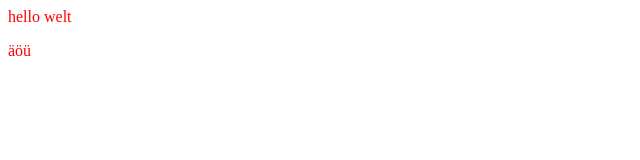
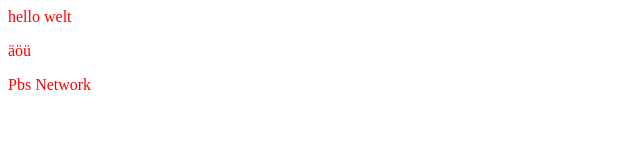
Before and after one commit to adalw/html-test, a plain HTML site: page index.html in a window 1280 px wide. Shown: the whole page, without its empty margins (0-640 px from the left). Drawn offline with Linux system fonts and the light colour scheme.

Commit message:
neues p-tag

```diff
--- a/index.html
+++ b/index.html
@@ -9,6 +9,7 @@
 <body>
     <p>hello welt</p>
     <p>äöü</p>
+    <p>Pbs Network</p>
 </body>
 
 
```
